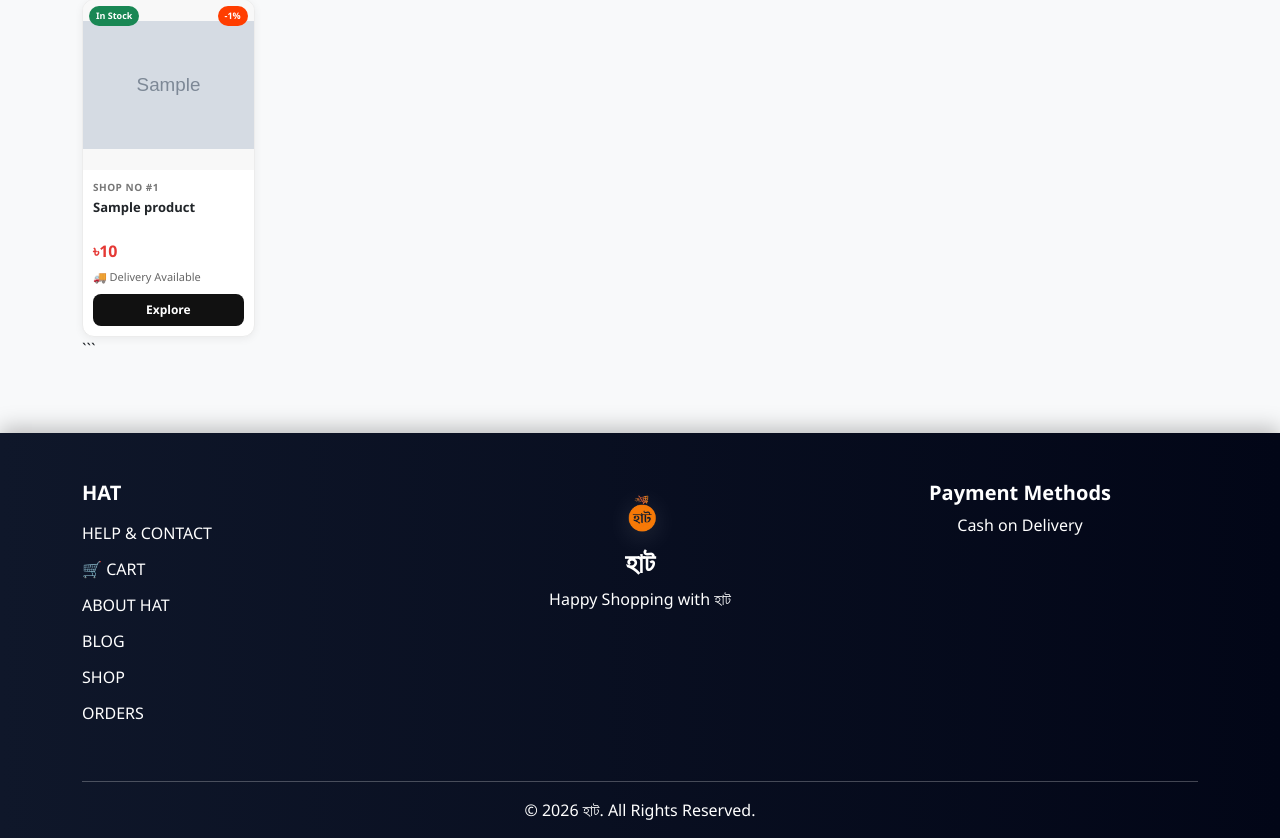
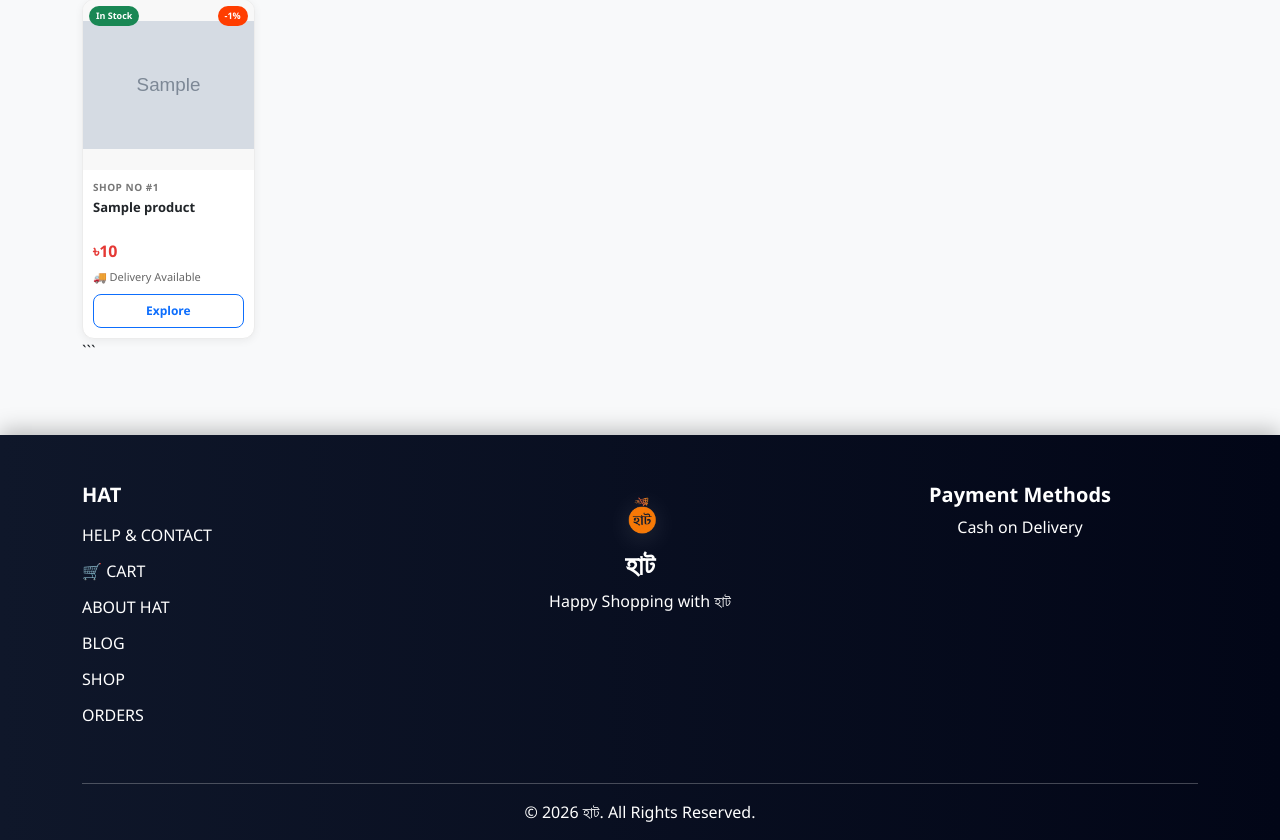
Before and after one commit to Rahul4h/HAT, a Django app: template templates/category_products.html in a window 1280 px wide. Shown: the part 224-1064 px from the top of the page. Run offline with Django 5.2, Linux system fonts and the light colour scheme; the template is opened without the code that fills it: most values are stand-ins (such as "Sample title", 1, 10 or a date in 2020); grey boxes marked "Sample" are stand-in pictures.

Commit message:
changes button color

```diff
--- a/templates/category_products.html
+++ b/templates/category_products.html
@@ -265,18 +265,21 @@
 
 .view-btn{
     margin-top:8px;
-    background:#111;
-    color:white;
+    border:1px solid #0d6efd;
+    color:#0d6efd;
+    background:white;
     text-align:center;
     padding:7px;
     border-radius:8px;
     font-size:12px;
     font-weight:600;
-    transition:.3s;
+    transition:all .25s ease;
 }
 
 .product-card:hover .view-btn{
-    background:#ff5722;
+    background:linear-gradient(135deg,#0d6efd,#0a58ca);
+    color:white;
+    border-color:#0a58ca;
 }
 
 .empty-state{
```
